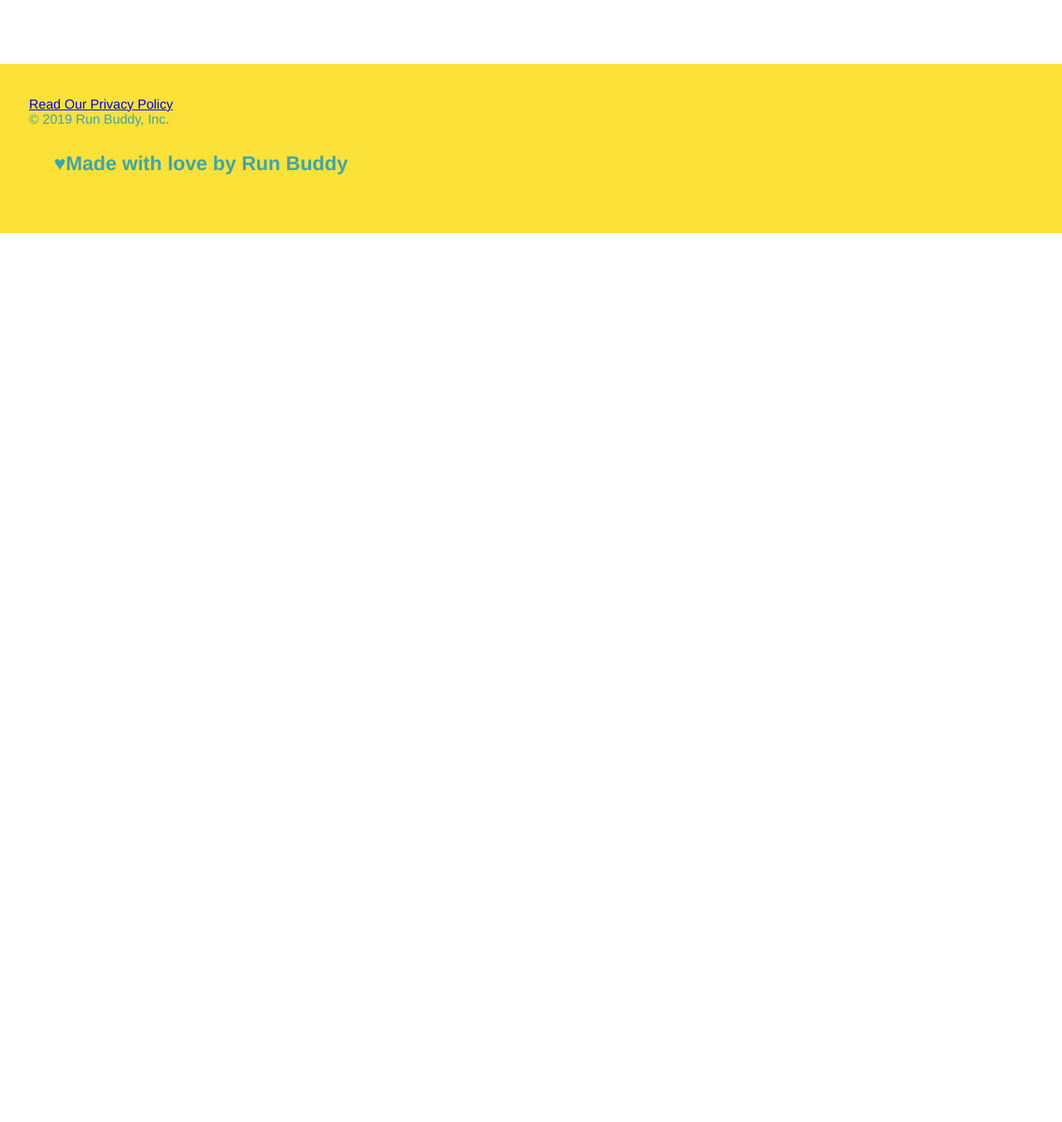
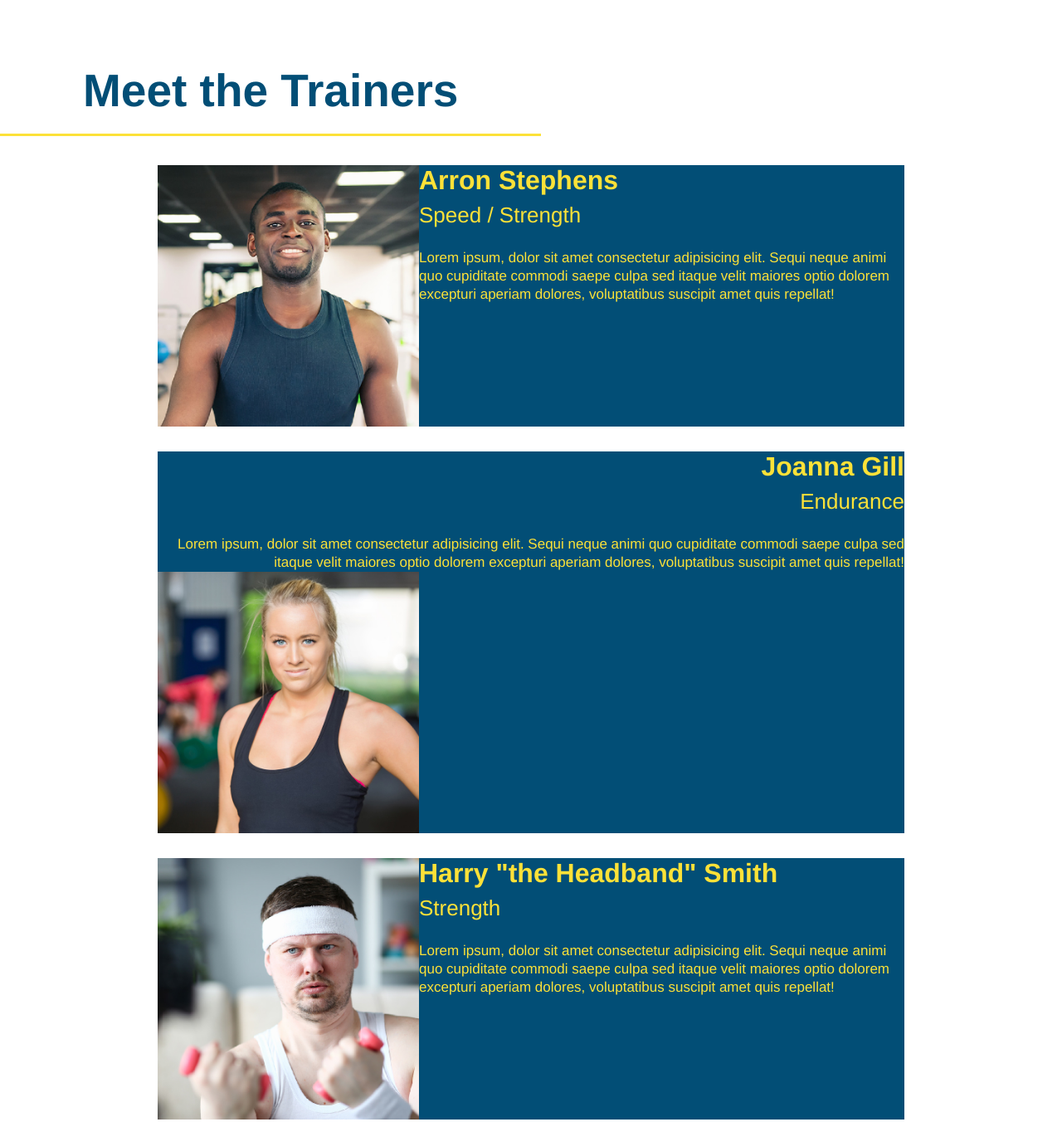
Before and after one commit to drewvena/run-buddy, a plain HTML site: page index.html in a window 1280 px wide. Shown: the part 2480-3832 px from the top of the page at 83% size. Before the commit the page ends 2761 px from the top, so only its background shows below. Drawn offline with Linux system fonts and the light colour scheme.

Commit message:
meet the trainers section

```diff
--- a/assets/css/style.css
+++ b/assets/css/style.css
@@ -146,3 +146,45 @@ h2 {
 .secondary-border {
   border-color: #39a6b2;
 }
+.trainers {
+  text-align: center;
+}
+.trainers {
+  width: 900px;
+  margin: 0 auto 30px auto;
+  background: #024e76;
+  color: #fce138;
+  overflow:auto
+}
+.trainers img {
+  width: 35%;
+  float: left;
+}
+
+.trainers-bio {
+  padding: 35px;
+  float: left;
+  width: 65%;
+}
+.text-left {
+  text-align: left;
+}
+
+.text-right {
+  text-align: right;
+}
+.trainer-bio h3 {
+  font-size: 32px;
+  margin-bottom: 8px;
+}
+
+.trainer-bio h4 {
+  font-weight: lighter;
+  font-size: 26px;
+  margin-bottom: 25px;
+}
+
+.trainer-bio p {
+  font-size: 17px;
+  line-height: 1.3;
+}
--- a/index.html
+++ b/index.html
@@ -97,6 +97,45 @@
       <p>Bi-weekly checkins with your trainer will keep you focused</p>
     </div>
   </section>
+  <section id="your-trainers">
+    <h2 class="section-title primary-border">Meet the Trainers</h2>
+    <article class="trainers">
+        <img src="./assets/images/trainer-1.jpg" alt="Arron Stephens in his workout clothes, ready to pump iron" />
+        <div class="trainer-bio text-left">
+          <h3>Arron Stephens</h3>
+          <h4>Speed / Strength</h4>
+          <p>
+            Lorem ipsum, dolor sit amet consectetur adipisicing elit. Sequi neque animi quo cupiditate commodi saepe culpa sed
+            itaque velit maiores optio dolorem excepturi aperiam dolores, voluptatibus suscipit amet quis repellat!
+          </p>
+        </div>
+      </article>
+  </section>
+  <!-- second trainer bio -->
+<article class="trainers">
+  <div class="trainer-bio text-right">
+    <h3>Joanna Gill</h3>
+    <h4>Endurance</h4>
+    <p>
+      Lorem ipsum, dolor sit amet consectetur adipisicing elit. Sequi neque animi quo cupiditate commodi saepe culpa sed
+      itaque velit maiores optio dolorem excepturi aperiam dolores, voluptatibus suscipit amet quis repellat!
+    </p>
+  </div>
+  <img src="./assets/images/trainer-2.jpg" alt="Joanna Gill cooling off after a workout" />
+</article>
+
+<!-- third trainer bio -->
+<article class="trainers">
+  <img src="./assets/images/trainer-3.jpg" alt="Harry Smith wearing a headband and lifting comically small pink weights" />
+  <div class="trainer-bio text-left">
+    <h3>Harry "the Headband" Smith</h3>
+    <h4>Strength</h4>
+    <p>
+      Lorem ipsum, dolor sit amet consectetur adipisicing elit. Sequi neque animi quo cupiditate commodi saepe culpa sed
+      itaque velit maiores optio dolorem excepturi aperiam dolores, voluptatibus suscipit amet quis repellat!
+    </p>
+  </div>
+</article>
         <!--footer-->
         <footer>
             <div>
```
Also changed, not shown: assets/images/trainer-1.jpg (added), assets/images/trainer-2.jpg (added), assets/images/trainer-3.jpg (added), 2 other files.
